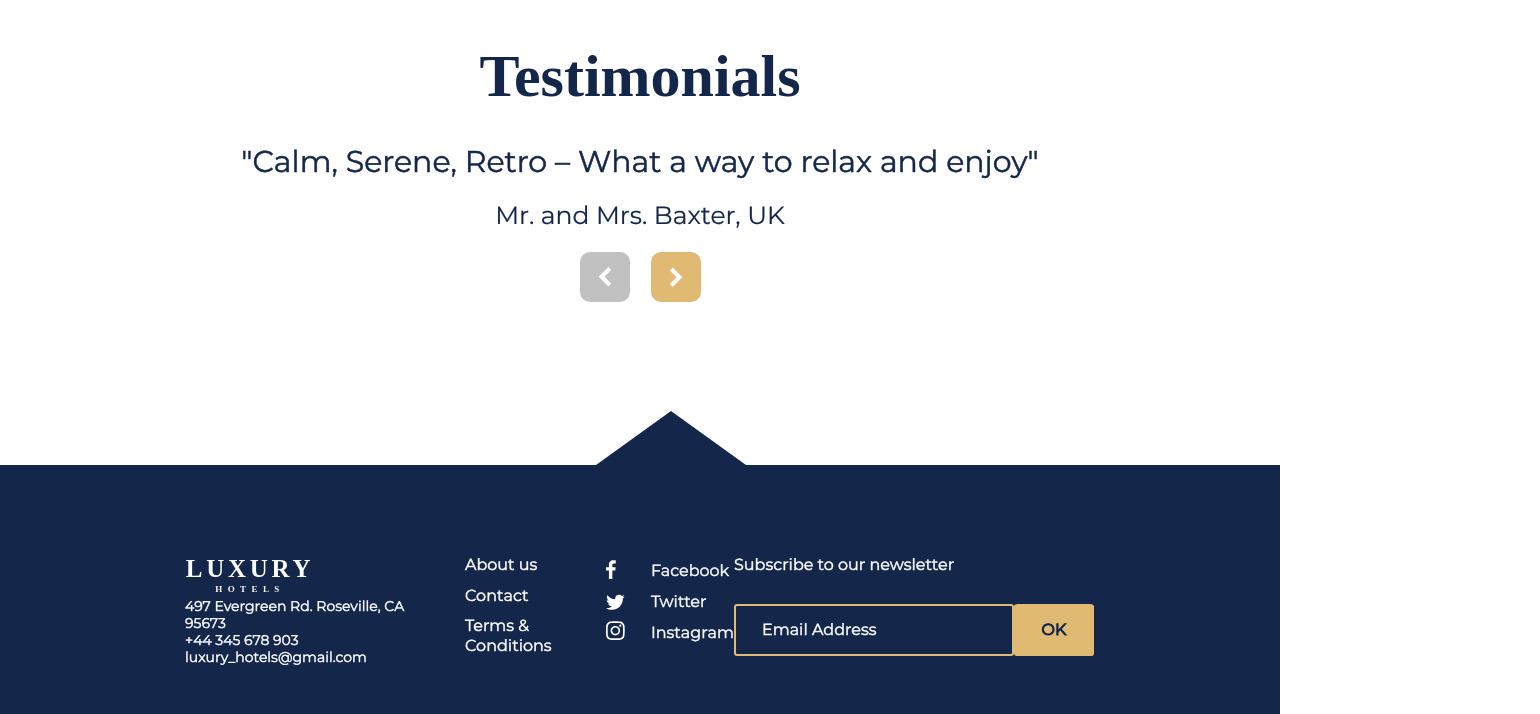
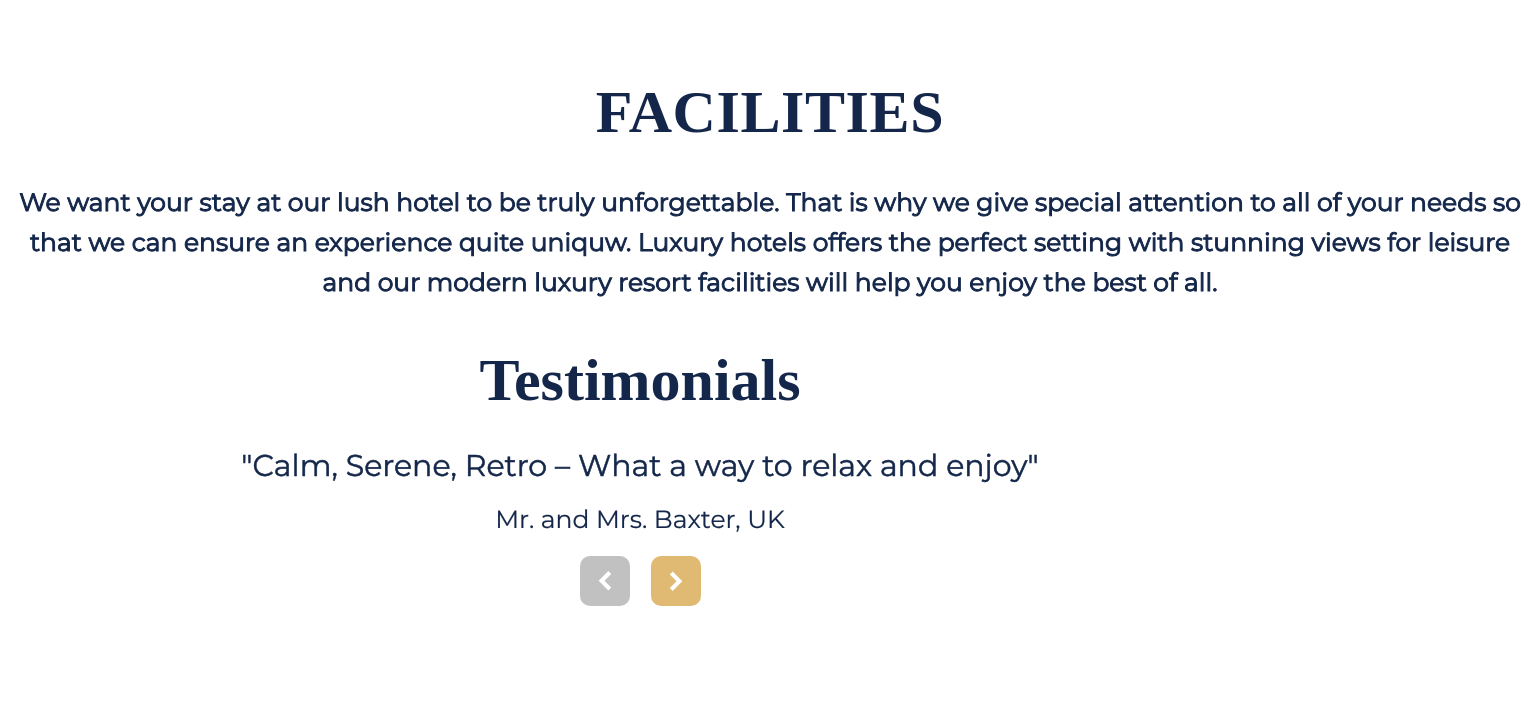
Before and after one commit to KseniaKrasilnikova/luxury_hotels, a website: page source/facilities.html in a window 1280 px wide. Shown: the part 1082-1796 px from the top of the page, 1540 px wide, since content can reach past the window. Drawn offline with nearby package versions, Linux system fonts and the light colour scheme; files that its build step writes are made by us from their sources; files whose address does not match are found by name.

Commit message:
done header in 'facilities' section

```diff
--- a/source/facilities.html
+++ b/source/facilities.html
@@ -51,7 +51,7 @@
                     </a>
                 </div>
                 <div class="booking__scroll">
-                    <a href="#about" class="scroll scroll__sign">Scroll
+                    <a href="#facilities" class="scroll scroll--sign">Scroll
                         <svg class="scroll__btn" width="61" height="61" viewBox="0 0 61 61" fill="none" xmlns="http://www.w3.org/2000/svg">
                             <path d="M30.662 61C23.6269 60.9939 16.8101 58.5566 11.366 54.1008C5.92184 49.6451 2.18493 43.4447 0.78804 36.5497C-0.608846 29.6547 0.420145 22.4888 3.70077 16.2655C6.98139 10.0421 12.312 5.14381 18.79 2.40002C26.218 -0.616 34.5347 -0.58696 41.9415 2.48086C49.3483 5.54868 55.2499 11.4087 58.37 18.7936C61.49 26.1786 61.5778 34.4949 58.6144 41.944C55.6509 49.3932 49.8744 55.3765 42.534 58.6C38.7784 60.1907 34.7405 61.007 30.662 61ZM18.439 20.755L13.422 25.655L30.262 42.1L47.103 25.65L42.086 20.75L30.262 32.3L18.439 20.755Z" fill="white"/>
                         </svg>
@@ -59,8 +59,15 @@
                 </div>
             </section>
         </div>
+        <section class="facilities" id="facilities">
+            <div class="facilities__header">
+                <h2 class="facilities__title section-title">Facilities</h2>
+                <p class="facilities__intro">We want your stay at our lush hotel to be truly unforgettable.  That is why we give special attention to all of your needs so
+                that we can ensure an experience quite uniquw. Luxury hotels offers the perfect setting with stunning views for leisure
+                <br>and our modern luxury resort facilities will help you enjoy the best of all.</p>
+            </div>
 
-
+        </section>
         <section class="reviews">
             <h2 class="visually-hidden">Luxury reviews</h2>
             <div class="testimonials">
--- /dev/null
+++ b/source/sass/blocks/facilities.scss
@@ -0,0 +1,20 @@
+.facilities__header {
+  width: 1540px;
+  margin: 0 auto;
+
+  text-align: center;
+}
+
+.facilities__title {
+  margin: 78px 0 34px 0;
+  text-align: center;
+}
+
+.facilities__intro {
+  margin: 0;
+
+  font-size: 25px;
+  line-height: 40px;
+  -webkit-text-stroke-width: 1px;
+  -webkit-text-stroke-color: $darkColor;
+}
--- a/source/sass/blocks/scroll.scss
+++ b/source/sass/blocks/scroll.scss
@@ -6,7 +6,7 @@
   align-items: center;
 }
 
-.scroll__sign {
+.scroll--sign {
   margin: 0;
   font-weight: 700;
   font-size: 25px;
--- /dev/null
+++ b/source/sass/blocks/section-title.scss
@@ -0,0 +1,13 @@
+.section-title {
+  font-family: Adobe Garamond Pro;
+  font-style: normal;
+  font-weight: bold;
+  font-size: 60px;
+  line-height: 72px;
+
+  text-align: center;
+  letter-spacing: 0.01em;
+  text-transform: uppercase;
+
+  color: $darkColor;
+}
--- a/source/sass/style.scss
+++ b/source/sass/style.scss
@@ -8,6 +8,7 @@
 @import "blocks/btn";
 @import "blocks/contacts";
 @import "blocks/explore";
+@import "blocks/facilities";
 @import "blocks/field";
 @import "blocks/footer";
 @import "blocks/footer-wrapper";
@@ -23,6 +24,7 @@
 @import "blocks/pagination";
 @import "blocks/reviews";
 @import "blocks/rooms";
+@import "blocks/section-title";
 @import "blocks/socials";
 @import "blocks/scroll";
 @import "blocks/subscribe";
```
Also changed, not shown: source/index.html (+1 -1 lines).
